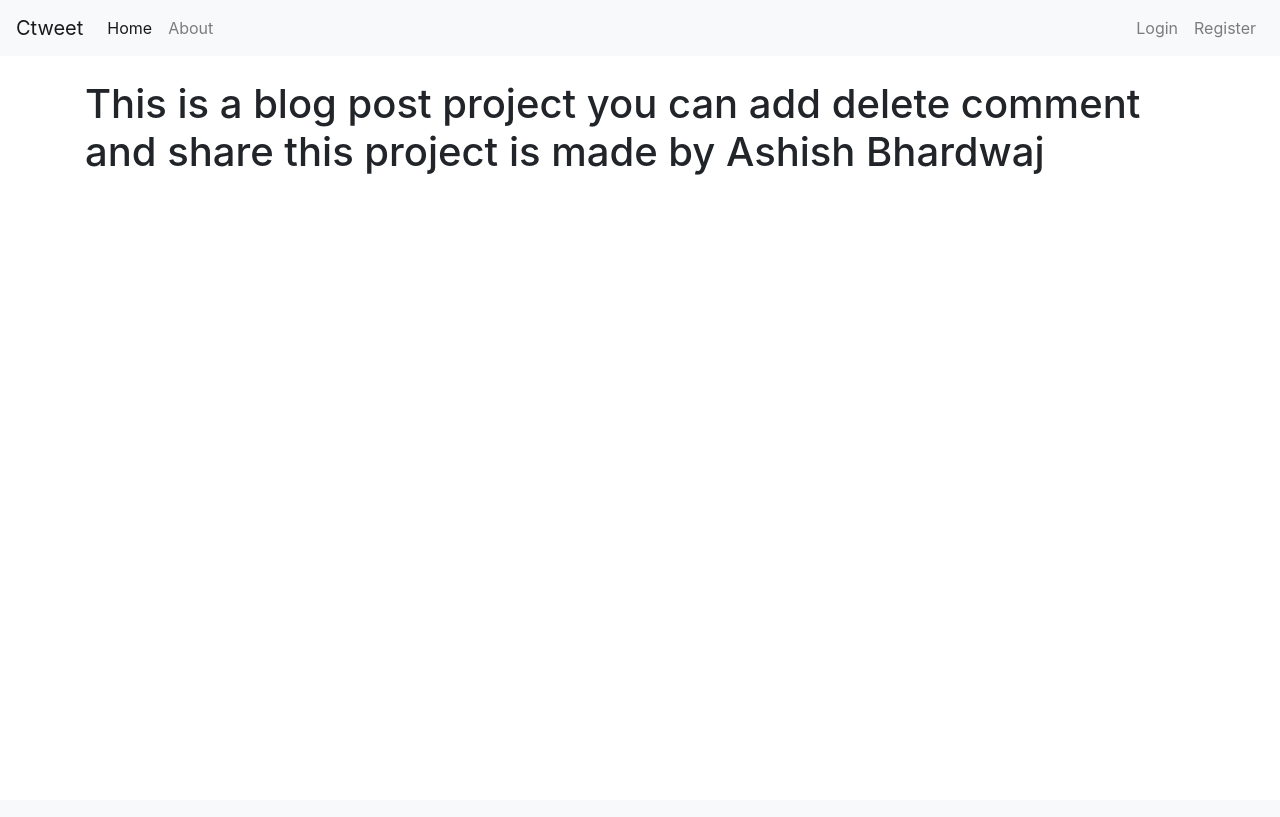
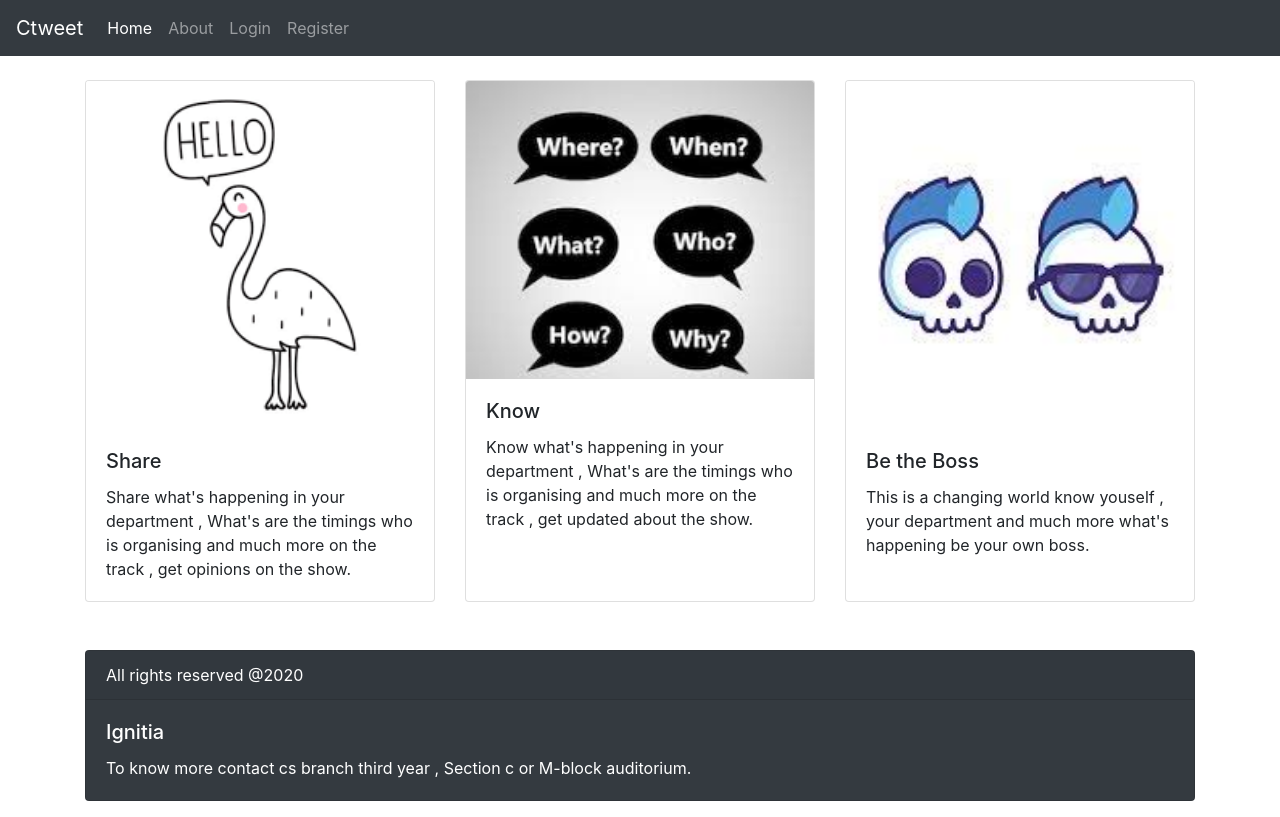
Before and after one commit to igniterab/Ctweet, a Django app: page /about/ in a window 1280 px wide. Before the commit the page ends 175 px from the top, so only its background shows below. Run offline with Django 3.2, Linux system fonts and the light colour scheme; some libraries are stand-ins or nearby versions.

Commit message:
Changed ui design

```diff
--- a/blog/models.py
+++ b/blog/models.py
@@ -5,14 +5,20 @@ from django.urls import reverse
 
 
 class Post(models.Model):
+    post_img = models.ImageField(upload_to='post_pics',blank=True,default='deff.jpg')
     title = models.CharField(max_length=100)
     content = models.TextField()
     date_posted = models.DateTimeField(default=timezone.now)
+    support_it = models.ManyToManyField(User , related_name='likes',blank=True )
+    no_support = models.ManyToManyField(User , related_name='unlikes',blank=True )
     author = models.ForeignKey(User , on_delete=models.CASCADE)
 
     def __str__(self):
         return self.title
 
+    def snippet(self):
+        return self.content[:250] + "..."
+
     #we can also use redirect but reverse will return address as a complete string
     #we are writing this function so the page will redirect to the home page again
     def get_absolute_url(self):
--- a/blog/templates/blog/about.html
+++ b/blog/templates/blog/about.html
@@ -1,7 +1,40 @@
 {% extends 'blog/base.html' %}
 {% block content %}
 <br>
-<div>
-  <h1>This is a blog post project you can add delete comment and share this project is made by Ashish Bhardwaj</h1>
-</div>
+
+  <div class="card-deck">
+    <div class="card">
+      <img src="..\media\im3.png" class="card-img-top" alt="...">
+      <div class="card-body">
+        <h5 class="card-title">Share</h5>
+        <p class="card-text">Share what's happening in your department , What's are the timings who is organising and much more on the track , get opinions on the show.</p>
+
+      </div>
+    </div>
+    <div class="card">
+      <img src="..\media\im1.jpg" class="card-img-top" alt="...">
+      <div class="card-body">
+        <h5 class="card-title">Know</h5>
+        <p class="card-text">Know what's happening in your department , What's are the timings who is organising and much more on the track , get updated about the show.</p>
+
+      </div>
+    </div>
+    <div class="card">
+      <img src="..\media\im2.jpg" class="card-img-top" alt="...">
+      <div class="card-body">
+        <h5 class="card-title">Be the Boss</h5>
+        <p class="card-text">This is a changing world know youself , your department and much more what's happening be your own boss.</p>
+
+      </div>
+    </div>
+  </div>
+  <br><br>
+  <div class="card text-white bg-dark mb-3" style="max-width: 108rem;">
+    <div class="card-header">All rights reserved @2020</div>
+    <div class="card-body">
+      <h5 class="card-title">Ignitia</h5>
+      <p class="card-text">To know more contact cs branch third year , Section c or M-block auditorium.</p>
+    </div>
+  </div>
+
 {% endblock %}
--- a/blog/templates/blog/base.html
+++ b/blog/templates/blog/base.html
@@ -8,7 +8,7 @@
     <title>Ctweet</title>
 </head>
 <body>
-    <nav class="navbar navbar-expand-lg navbar-light bg-light">
+    <nav class="navbar navbar-expand-lg navbar-dark bg-dark">
         <a class="navbar-brand" href="#">Ctweet</a>
         <button class="navbar-toggler" type="button" data-toggle="collapse" data-target="#navbarSupportedContent" aria-controls="navbarSupportedContent" aria-expanded="false" aria-label="Toggle navigation">
           <span class="navbar-toggler-icon"></span>
@@ -22,12 +22,11 @@
             <li class="nav-item">
               <a class="nav-link" href="/about">About</a>
             </li>
-
-          </ul>
-          <!-- right items of navbar-->
+<!--          </ul>
+    right items of navbar
 
         </div>
-        <div class="navbar-nav">
+        <div class="navbar-nav"> -->
           {% if user.is_authenticated %}
           <a class="nav-item nav-link" href="/profile">Profile</a>
           <a class="nav-item nav-link" href="{% url 'Post-create' %}">Create Post</a>
@@ -36,9 +35,10 @@
             <a class="nav-item nav-link" href="/login">Login</a>
             <a class="nav-item nav-link" href="/register">Register</a>
           {% endif %}
-          </div>
-    </div>
+   <!--        </div>
+    </div> -->
 
+</ul>
     </div>
 
       </nav>
--- a/blog/views.py
+++ b/blog/views.py
@@ -41,7 +41,7 @@ class PostDetailView(DetailView):
 
 class PostCreateView(LoginRequiredMixin , CreateView):
     model = Post
-    fields = ['title','content']
+    fields = ['title','content','post_img']
 
     #for setting the current user to be the author of the post
     def form_valid(self , form):
--- a/users/forms.py
+++ b/users/forms.py
@@ -24,4 +24,4 @@ class UserUpdateForm(forms.ModelForm):
 class ProfileUpdateForm(forms.ModelForm):
     class Meta:
         model = Profile
-        fields = ['image']
+        fields = ['image','bio']
```
Also changed, not shown: blog/templates/blog/home.html (+17 -10 lines), blog/templates/blog/post_detail.html (+17 -8 lines), blog/templates/blog/user_posts.html (+32 -7 lines), users/templates/users/profile.html (+15 -10 lines), blog/migrations/0002_auto_20200614_0031.py (added), blog/migrations/0003_auto_20200614_0036.py (added), blog/migrations/0004_auto_20200614_0038.py (added), blog/migrations/0005_auto_20200614_0039.py (added), db.sqlite3, media/deff.jpg (added), media/im1.jpg (added), media/im2.jpg (added), media/im3.png (added).
